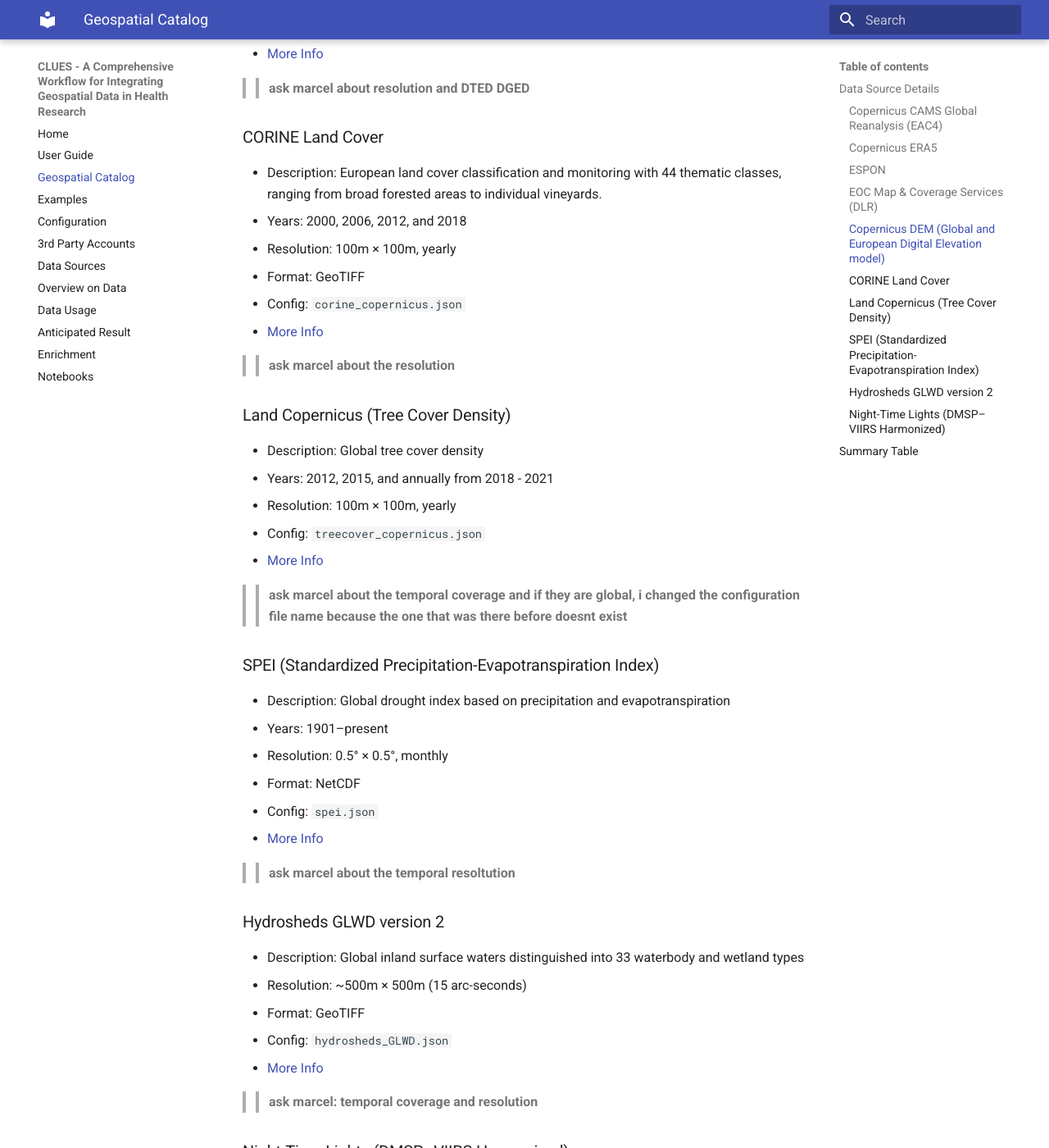
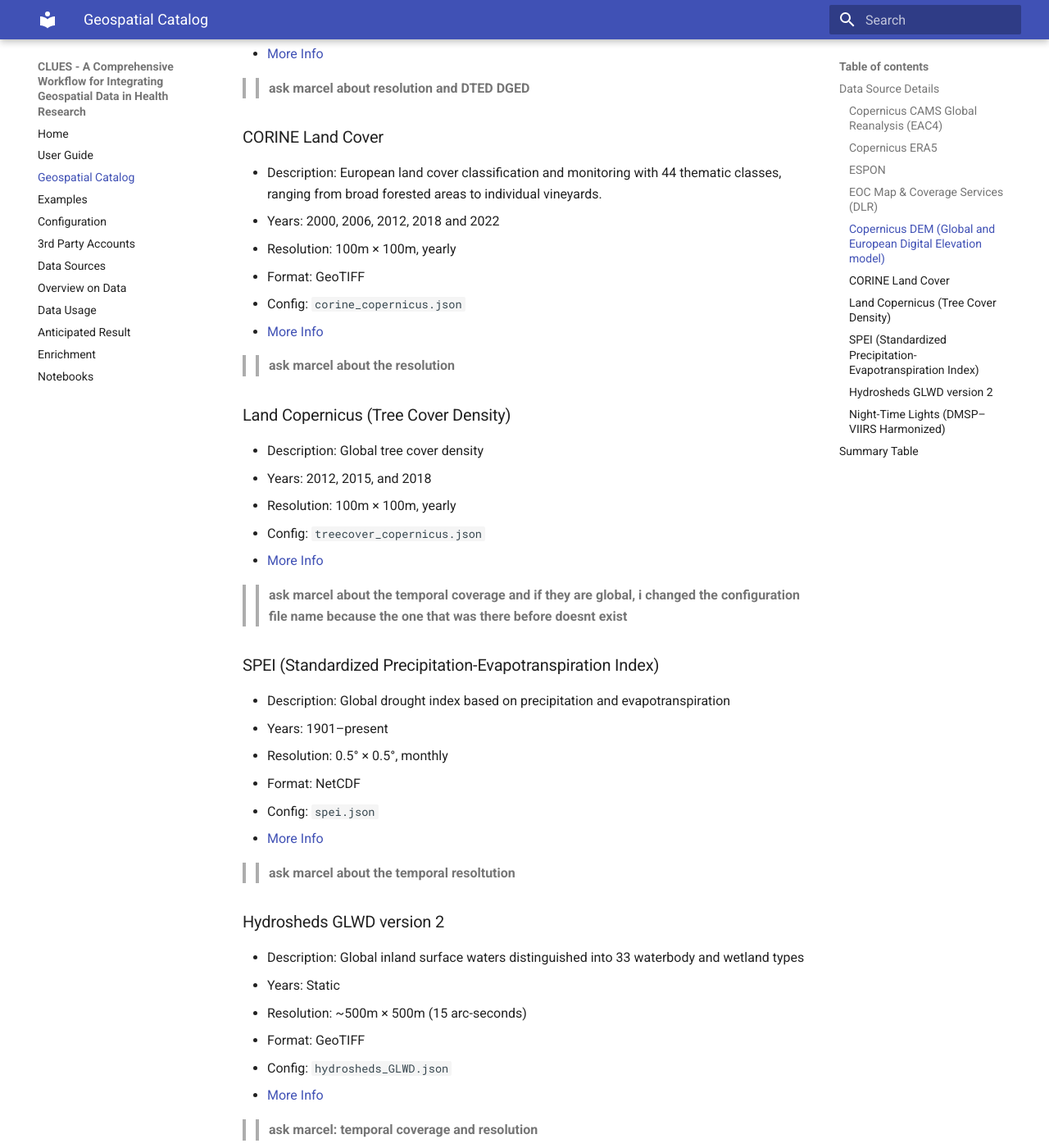
Before and after one commit to BIH-DMBS/CLUES, an MkDocs documentation site: the page built from docs/dataCatalog.md, in a window 1280 px wide and 1400 px high, scrolled down 2076 px. Shown: the whole window at 82% size. Built offline with MkDocs 1.6.1 and Material for MkDocs 9.7.7, drawn with Linux system fonts in a browser that asks for light colours.

Commit message:
Update dataCatalog.md

```diff
--- a/docs/dataCatalog.md
+++ b/docs/dataCatalog.md
@@ -56,7 +56,7 @@
 
 ### CORINE Land Cover
 - Description: European land cover classification and monitoring with 44 thematic classes, ranging from broad forested areas to individual vineyards.
-- Years: 2000, 2006, 2012, and 2018
+- Years: 2000, 2006, 2012, 2018 and 2022
 - Resolution: 100m × 100m, yearly
 - Format: GeoTIFF
 - Config: `corine_copernicus.json`
@@ -66,7 +66,7 @@
 
 ### Land Copernicus (Tree Cover Density)
 - Description: Global tree cover density
-- Years: 2012, 2015, and annually from 2018 - 2021
+- Years: 2012, 2015, and 2018
 - Resolution: 100m × 100m, yearly
 - Config: `treecover_copernicus.json`
 - [More Info]([https://land.copernicus.eu/en/products/high-resolution-layer-tree-cover-density)
@@ -85,6 +85,7 @@
 
 ### Hydrosheds GLWD version 2
 - Description: Global inland surface waters distinguished into 33 waterbody and wetland types
+- Years: Static
 - Resolution: ~500m × 500m (15 arc-seconds)
 - Format: GeoTIFF
 - Config: `hydrosheds_GLWD.json`
```
